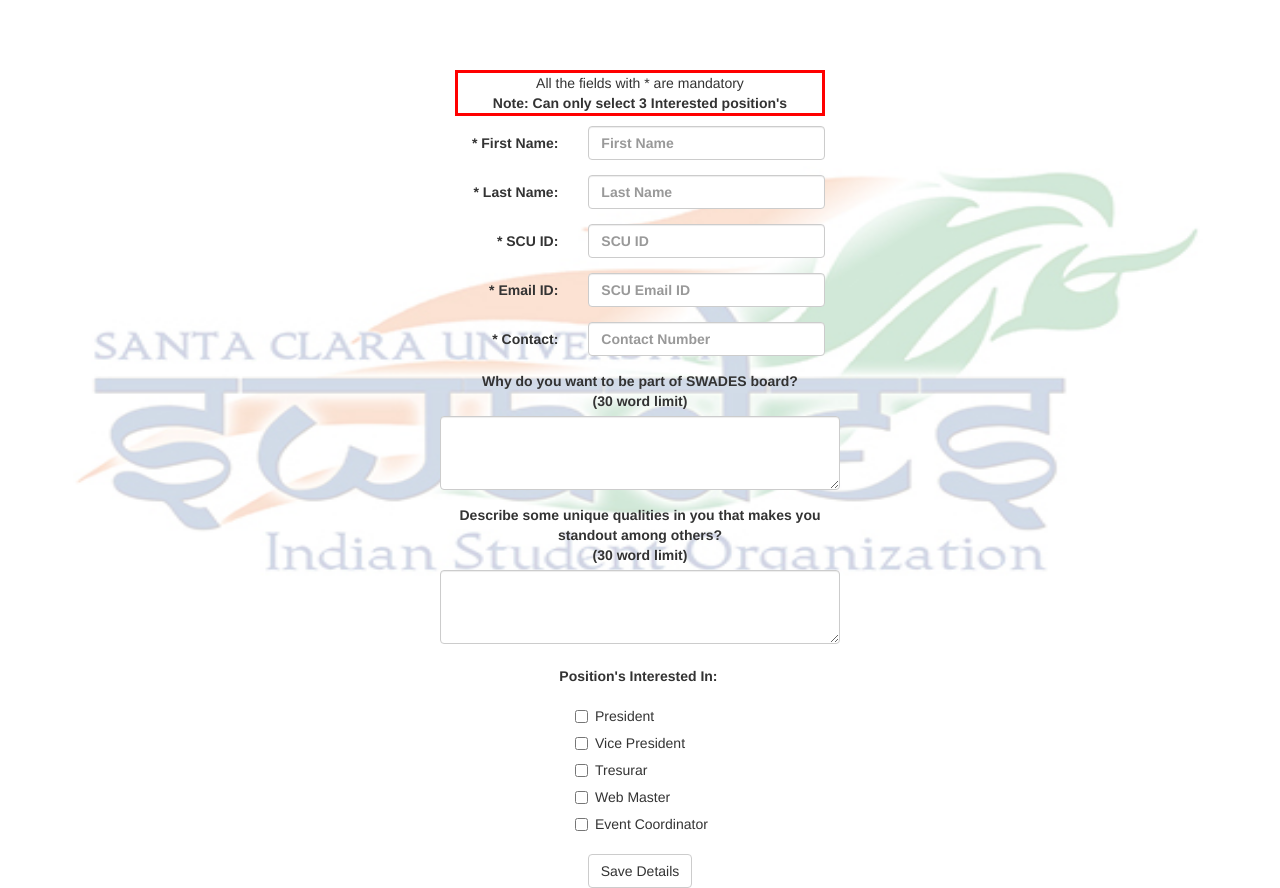
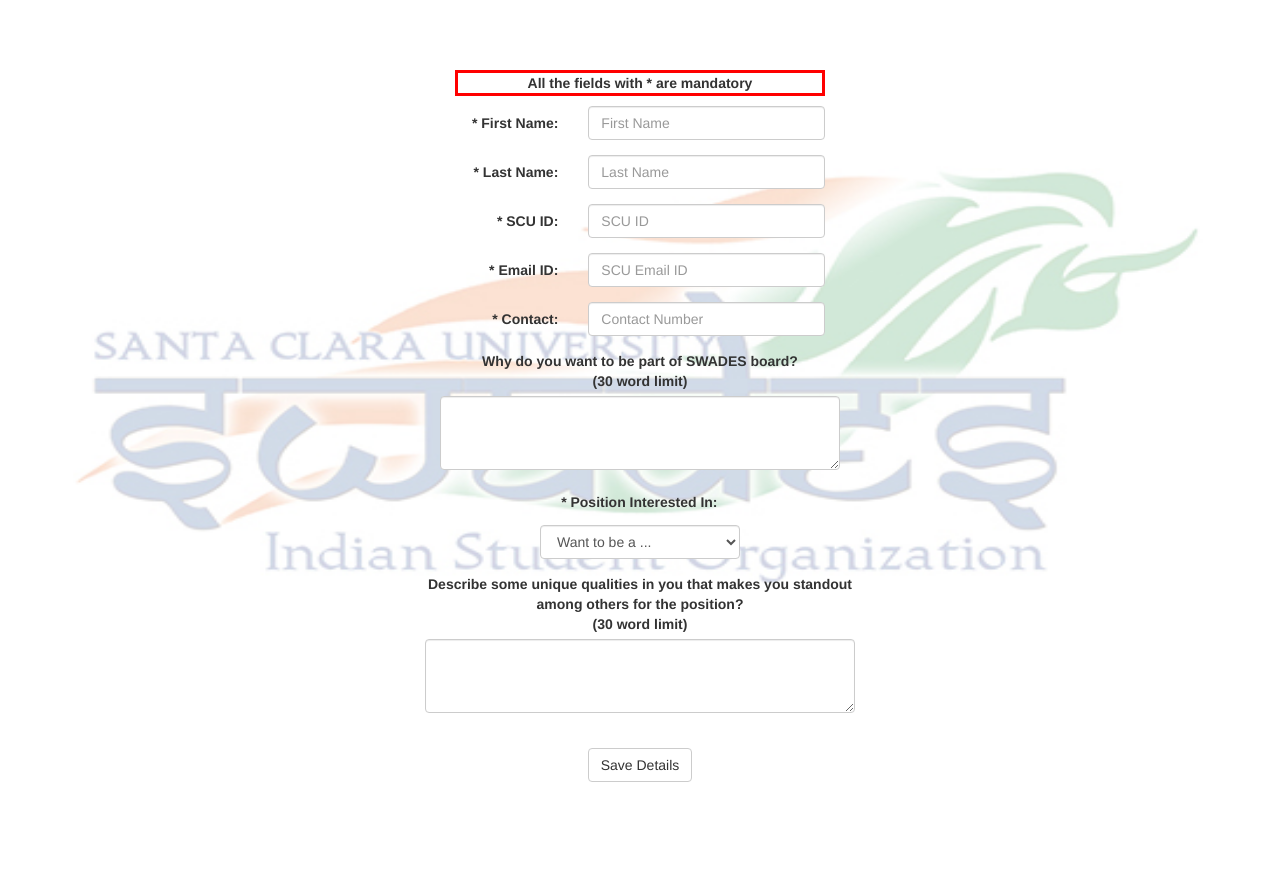
Before and after one commit to harshatjk/SwadesVotingSystem, a PHP site: page /registration.php in a window 1280 px wide. After the commit the page ends 782 px from the top, so only its background shows below. Run offline with PHP 8.4, Linux system fonts and the light colour scheme; some libraries are stand-ins or nearby versions.

Commit message:
Added few validations and converted the checkbox into dropdown

```diff
--- a/Swades/css/registration.css
+++ b/Swades/css/registration.css
@@ -52,3 +52,7 @@ font-family: 'Lobster';  font-size: 25px;
   text-align:justify;
   text-align:center;
 }
+
+#applicantPositionSelect{
+  text-align:center;
+}
--- a/Swades/index.php
+++ b/Swades/index.php
@@ -52,9 +52,9 @@
       <div class="col-sm-2">
         <div class="followUs">
           <p>Follow us on:</p>
-          <a target="_blank" title="follow me on Twitter" href="https://twitter.com/Era81Official"><img alt="follow me on Twitter" src="images/twiiter30x30.png" border=0></a>
+        <!--  <a target="_blank" title="follow me on Twitter" href="https://twitter.com/Era81Official"><img alt="follow me on Twitter" src="images/twiiter30x30.png" border=0></a> -->
           <a target="_blank" title="follow me on facebook" href="https://www.facebook.com/groups/SwadesAtSCU/"><img alt="follow me on facebook" src="images/facebook30x30.png" border=0></a>
-          <a target="_blank" title="follow me on instagram" href="https://instagram.com/era81official/"><img alt="follow me on instagram" src="images/instagram30x30.png" border=0></a>
+      <!--     <a target="_blank" title="follow me on instagram" href="https://instagram.com/era81official/"><img alt="follow me on instagram" src="images/instagram30x30.png" border=0></a> -->
         </div>
       </div>
     </div>
--- a/Swades/js/validation.js
+++ b/Swades/js/validation.js
@@ -3,12 +3,20 @@ function validate(){
   var lname = document.getElementById("lastName").value;
   var email = document.getElementById("email").value;
   var phone = document.getElementById("phone").value;
-  alert(fname);
+  var position = document.getElementById("positionSelect").value;
+  var scuid = document.getElementById("scuid").value;
+  //alert(scuid);
   if(validatefName(fname)){
     if(validatelName(lname)){
       if(validateEmail(email)){
-      return true;
-    }
+        if(validatePhone(phone)){
+          if(validatePosition(position)){
+            if(validateScuID(scuid)){
+              return true;
+            }
+          }
+        }
+      }
     }
   }
   return false;
@@ -73,3 +81,45 @@ function validatescuEmail(email){
     return true;
   }
 }
+
+function validatePosition(position){
+  if( position == ""){
+    document.getElementById("formError").innerHTML="  Please select a position you are interested in.  ";
+    return false;
+  }
+  else{
+    return true;
+  }
+}
+
+function validateScuID(scuid) {
+  var length = scuid.length;
+  //alert(length);
+  if( scuid == ""){
+    document.getElementById("formError").innerHTML=" Please enter 11 digit SCU ID. ";
+    return false;
+  }
+  else if(length < 11){
+    document.getElementById("formError").innerHTML=" SCU ID is a 11 digit number including zeros in the front. ";
+    return false;
+  }
+  else{
+    return true;
+  }
+}
+
+function validatePhone(phone) {
+  var phoneLength = phone.length;
+  //alert(length);
+  if( scuid == ""){
+    document.getElementById("formError").innerHTML=" Please enter your contact number ";
+    return false;
+  }
+  else if(phoneLength < 10){
+    document.getElementById("formError").innerHTML=" Please enter a valid phone number. ";
+    return false;
+  }
+  else{
+    return true;
+  }
+}
--- a/Swades/modules.php
+++ b/Swades/modules.php
@@ -8,7 +8,7 @@ function register($firstname,$lastname,$scuid,$email,$phone,$reason,$uniqueness,
   VALUES ('$firstname', '$lastname', '$scuid' , '$email', '$phone', '$reason','$uniqueness', '$positions' )";
 
   if ($conn->query($sql) === TRUE) {
-    echo "New record created successfully";
+    //echo "New record created successfully";
     //session_impl($email,$password);
   } else {
     //  echo "Error: " . $sql . "<br>" . mysqli_error($conn);
--- a/Swades/registration.php
+++ b/Swades/registration.php
@@ -36,8 +36,8 @@ error_reporting(0);
       <div class="col-sm-4">
         <div class="userDetails">
           <form class="form-horizontal" method="post" action="registrationSucess.php" onsubmit="return validate()">
-            <p id="formError" style="border-style:solid; border-color:#FF0000;">All the fields with * are mandatory<br>
-              <b>Note: Can only select 3 Interested position's<b></p>
+            <p id="formError" style="border-style:solid; border-color:#FF0000;"><b>All the fields with * are mandatory</b>
+              </p>
                 <div class="form-group">
                   <label for="firstName" class="control-label col-xs-4">* First Name:</label>
                   <div class="col-xs-8">
@@ -83,16 +83,33 @@ error_reporting(0);
                   <textarea class="form-control" rows="3" name="reason" maxlength="200"></textarea>
                 </div>
 
+                <label class="control-label col-xs-9">* Position Interested In:</label>
+                <br><br>
+
+                <div class="row">
+                  <div class="col-xs-6 col-xs-offset-3 text-center">
+                      <div class="form-group">
+                        <select class="form-control" id="positionSelect" name="positionSelect">
+                          <option value="" disabled selected>Want to be a ...</option>
+                          <option value="president">President</option>
+                          <option value="vicepresident">Vice President</option>
+                          <option value="generalsecretary">General Secretary</option>
+                          <option value="culturalsecretary">Cultural Secretary</option>
+                          <option value="sportssecretary">Sports Secretary</option>
+                          <option value="eventcoordinator">Event Coordinator</option>
+                        </select>
+                      </div>
+                  </div>
+
 
                 <div class="form-group">
-                  <label for="name">Describe some unique qualities in you that makes you standout among others?<br>(30 word limit)</label>
+                  <label for="name">Describe some unique qualities in you that makes you standout among others for the position?<br>(30 word limit)</label>
                   <textarea class="form-control" rows="3" name="uquality" maxlength="200"></textarea>
                 </div>
 
-                <label class="control-label col-xs-9">Position's Interested In:</label>
-                <br><br>
-                <div class="applyPosition">
-                  <div class="form-horizontal" id="checkboxes">
+
+
+                  <!--  <div class="form-horizontal" id="checkboxes">
                   <div class="checkbox">
                   <label>
                   <input type="checkbox" name="positions[]" value="president"> President
@@ -118,7 +135,7 @@ error_reporting(0);
   <input type="checkbox" name="positions[]" value="eventcoordinator"> Event Coordinator
 </label>
 </div>
-                  </div>
+</div> -->
 </div>
 <br>
 <button type="submit" class="btn btn-default btn-md" name="saveApplicantDetails">Save Details</button>
--- a/Swades/registrationSucess.php
+++ b/Swades/registrationSucess.php
@@ -8,7 +8,7 @@ if($_SERVER["REQUEST_METHOD"] == "POST"){
 //print_r ($pos);
 //$pos = "";
   $position=implode(',', $_POST['positions']);
-   register($_POST['firstName'],$_POST['lastName'],$_POST['scuid'],$_POST['email'],$_POST['phone'],$_POST['reason'],$_POST['uquality'],$position);
+   register($_POST['firstName'],$_POST['lastName'],$_POST['scuid'],$_POST['email'],$_POST['phone'],$_POST['reason'],$_POST['uquality'],$_POST['positionSelect']);
 //foreach($_POST['positions'] as $position){
   //echo $position;
 }
```
Lines whose indentation alone changed are shown as unchanged.
